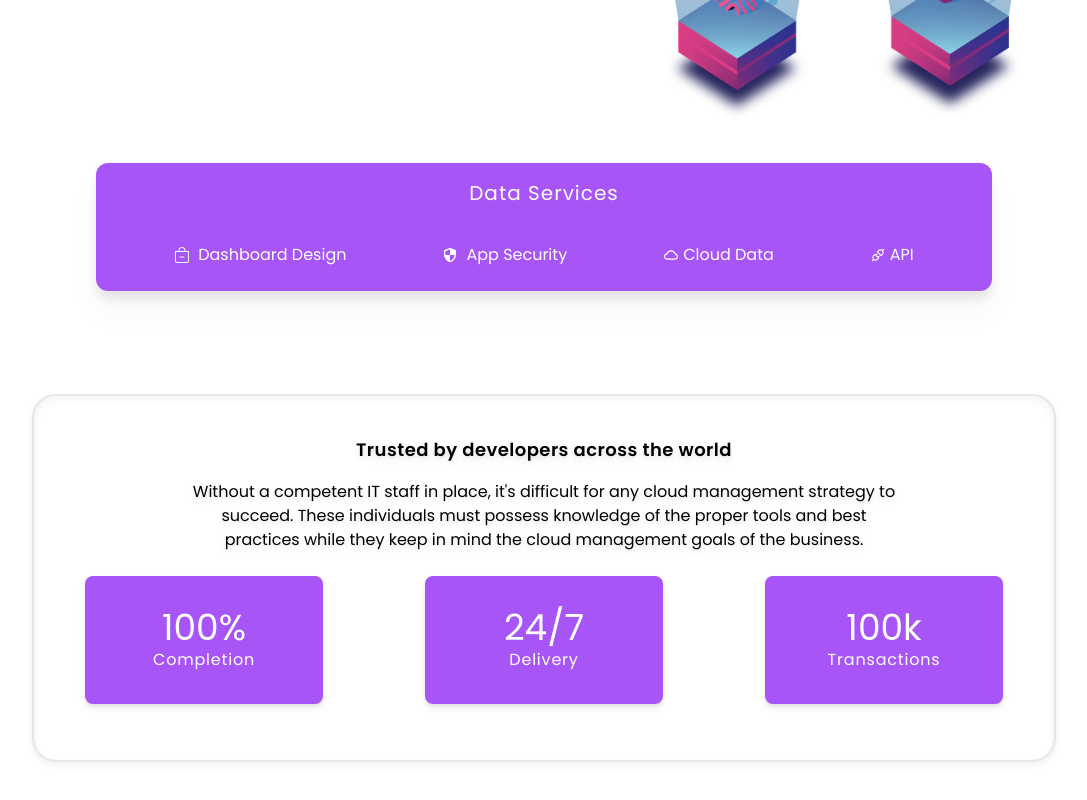
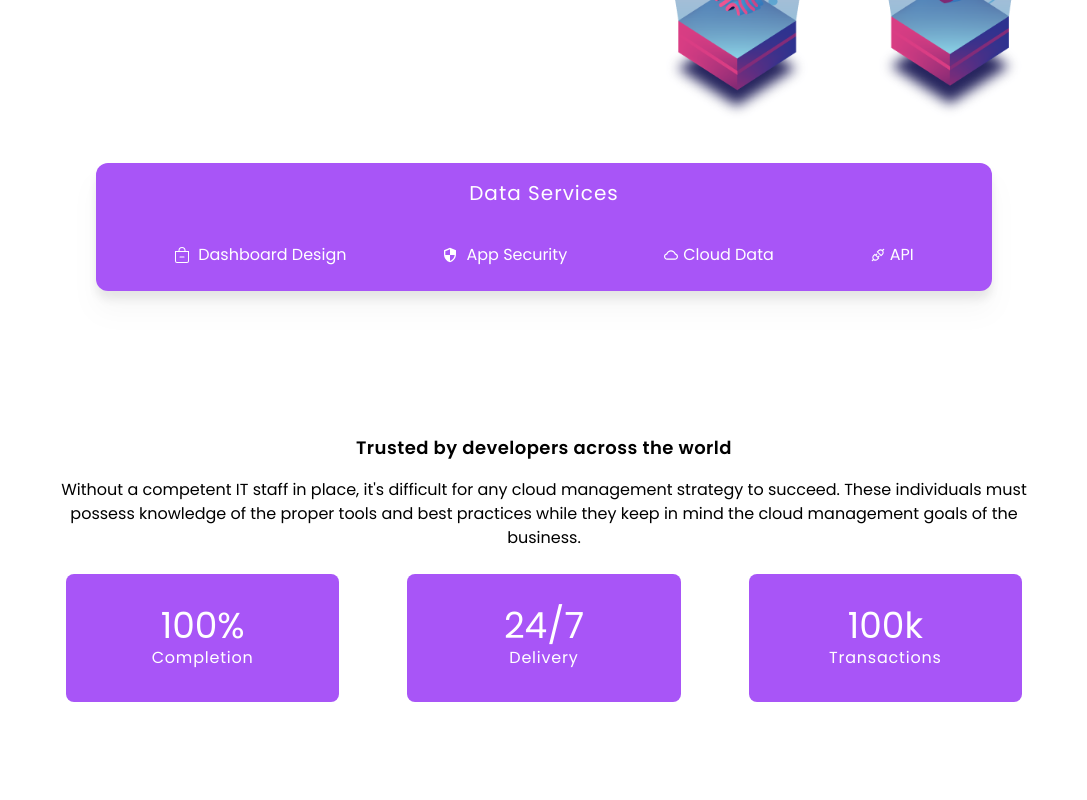
Before and after one commit to Orison03/Cloud-Project, a React (Create React App) app: page / in a window 1280 px wide. Shown: the part 528-1328 px from the top of the page, without its empty margins (96-1183 px from the left). Built offline with nearby package versions, Linux system fonts and the light colour scheme.

Commit message:
worked on about cards

```diff
--- a/src/components/About.js
+++ b/src/components/About.js
@@ -5,13 +5,13 @@ function About() {
   return (
     // cover or background
     <Fade bottom big>
-      <div className="w-[80%] mx-auto drop-shadow-md border-2 border-none-500 flex flex-col py-10 rounded-3xl my-[8%]">
+      <div className="w-[80%] mx-auto border-none-500 flex flex-col py-10 my-[8%]">
         {/* description */}
         <div className="text-center">
           <h2 className="pb-4 text-lg font-semibold tracking-wide">
             Trusted by developers across the world
           </h2>
-          <p className="w-[70%] mx-auto text-base">
+          <p className="w-[95%] mx-auto text-base">
             Without a competent IT staff in place, it's difficult for any cloud
             management strategy to succeed. These individuals must possess
             knowledge of the proper tools and best practices while they keep in
@@ -21,19 +21,19 @@ function About() {
         {/* about grid block */}
         <div className="grid text-center mt-6 md:grid-cols-3">
           {/* start of block */}
-          <div className="w-[50%] mx-auto bg-purple-500 py-8 mb-4 md:w-[70%] capitalize rounded-lg">
+          <div className="w-[80%] mx-auto bg-purple-500 py-8 mb-4 md:w-[80%] capitalize rounded-lg">
             <p className="text-4xl text-white">100%</p>
             <p className="tracking-wider text-white">completion</p>
           </div>
           {/* end of block */}
           {/* start of block */}
-          <div className="w-[50%] mx-auto bg-purple-500 py-8 mb-4 capitalize md:w-[70%] rounded-lg">
+          <div className="w-[80%] mx-auto bg-purple-500 py-8 mb-4 capitalize md:w-[80%] rounded-lg">
             <p className="text-4xl text-white">24/7</p>
             <p className="tracking-wider text-white">delivery</p>
           </div>
           {/* end of block */}
           {/* start of block */}
-          <div className="w-[50%] mx-auto bg-purple-500 py-8 mb-4 md:w-[70%] text-white capitalize rounded-lg">
+          <div className="w-[80%] mx-auto bg-purple-500 py-8 mb-4 md:w-[80%] text-white capitalize rounded-lg">
             <p className="text-4xl">100k</p>
             <p className="tracking-wider">transactions</p>
           </div>
```
